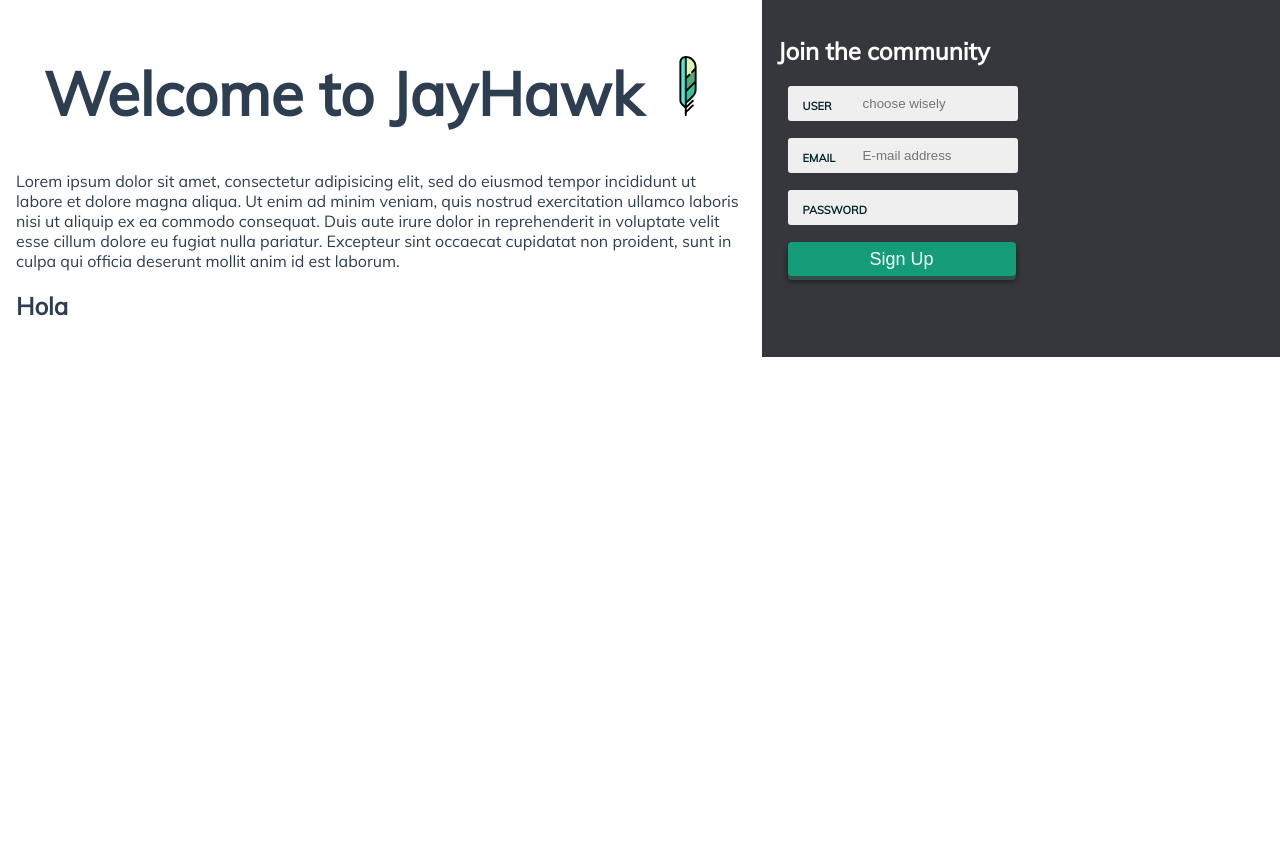
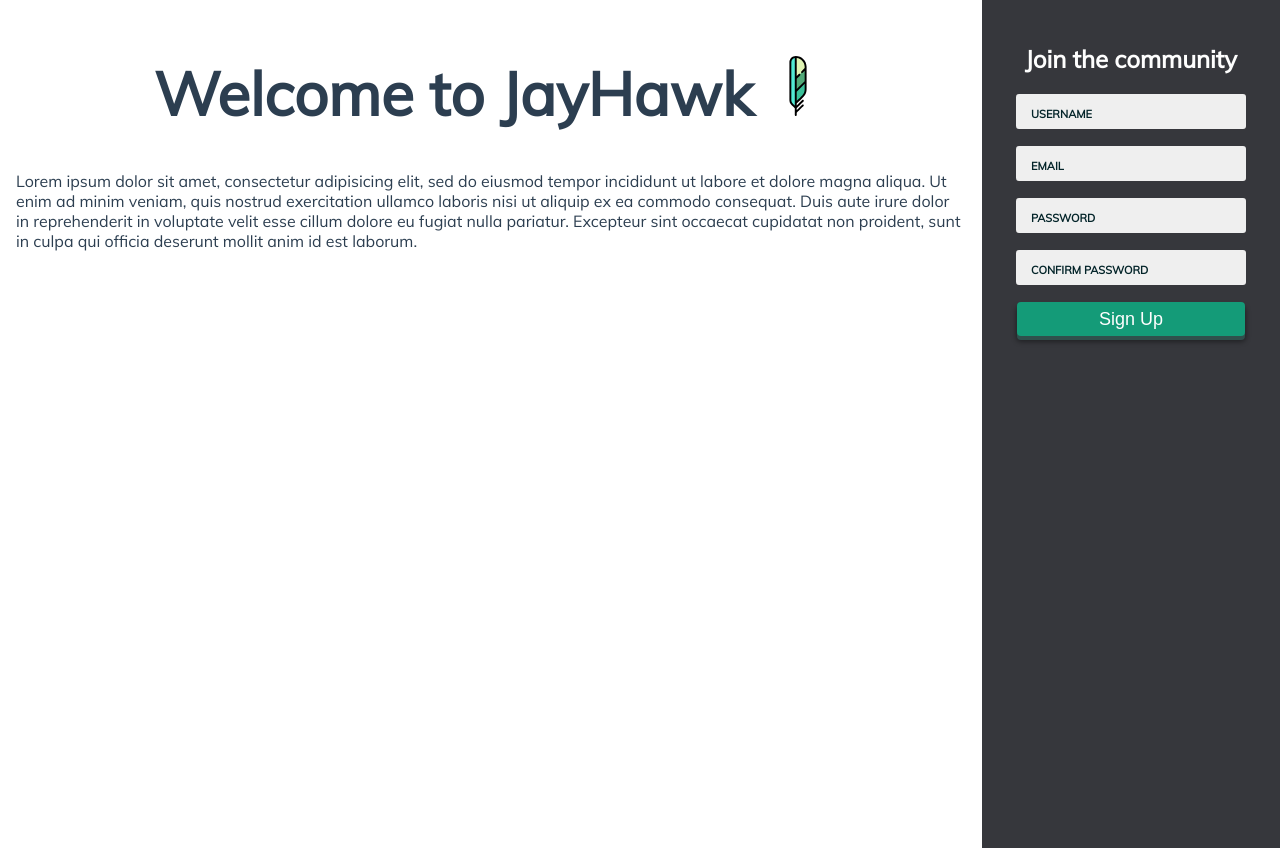
Before and after one commit to RonyVidaur/jayhawk, a React (Create React App) app: page / in a window 1280 px wide. Before the commit the page ends 800 px from the top, so only its background shows below. Built offline with nearby package versions, Linux system fonts and the light colour scheme.

Commit message:
landing page standard style & warnings supressing

```diff
--- a/src/App.js
+++ b/src/App.js
@@ -1,6 +1,5 @@
 import React, { Component } from 'react'
 import './App.css'
-import logo from './assets/images/logo.svg'
 import Holder from './components/Holder'
 
 class App extends Component {
--- a/src/components/FormHolder.js
+++ b/src/components/FormHolder.js
@@ -1,4 +1,4 @@
-import React, { PropTypes } from 'react'
+import React from 'react'
 import SignupForm from './signup/SignupForm'
 
 class FormHolder extends React.Component {
--- a/src/components/common/Button.js
+++ b/src/components/common/Button.js
@@ -17,7 +17,6 @@ const Button = styled.button`
   position: relative;
   width: 228px;
   height: 34px;
-  margin-left: 10px;
   text-shadow: 0 -1px -1px #af3a2a;
   box-shadow: 0 4px 0 ${accent}, 0 5px 5px 1px rgba(0, 0, 0, 0.4);
   transition: all 0.15s ease-in-out;
--- a/src/components/common/Greeting.js
+++ b/src/components/common/Greeting.js
@@ -1,4 +1,4 @@
-import React, { PropTypes } from 'react'
+import React from 'react'
 import logo from '../../assets/images/logo.svg'
 import Logo from './Logo'
 
@@ -7,10 +7,9 @@ class Greeting extends React.Component {
   render () {
     return (
       <div>
-        <h1>Welcome to JayHawk <Logo src={logo} alt="jayhaw" mini /></h1>
+        <h1>Welcome to JayHawk  <Logo src={logo} alt="jayhaw" mini /></h1>
 
         <p>Lorem ipsum dolor sit amet, consectetur adipisicing elit, sed do eiusmod tempor incididunt ut labore et dolore magna aliqua. Ut enim ad minim veniam, quis nostrud exercitation ullamco laboris nisi ut aliquip ex ea commodo consequat. Duis aute irure dolor in reprehenderit in voluptate velit esse cillum dolore eu fugiat nulla pariatur. Excepteur sint occaecat cupidatat non proident, sunt in culpa qui officia deserunt mollit anim id est laborum.</p>
-        <h2>Hola</h2>
       </div>
     )
   }
--- a/src/components/common/Logo.js
+++ b/src/components/common/Logo.js
@@ -1,5 +1,4 @@
 import styled from 'styled-components'
-import logo from '../../assets/images/logo.svg'
 
 const Logo = styled.img`
   hight: ${ props => props.mini ? '60px' : '100px' };
--- a/src/components/common/TextField.js
+++ b/src/components/common/TextField.js
@@ -1,10 +1,18 @@
-import React, { PropTypes } from 'react'
+import React from 'react'
 import '../../styles/textfields.css'
 
-const TextField = ({ field, value, label, type, placeholder }) => {
+const TextField = ({ field, value, label, type, placeholder, onChange }) => {
   return (
     <span>
-      <input className="balloon" value={value} name={field} type={type} placeholder={placeholder} /><label htmlFor={field}>{label}</label>
+      <input className="balloon"
+        value={value}
+        name={field}
+        type={type}
+        onChange={onChange}
+        placeholder={placeholder} />
+      <label htmlFor={field}>
+        {label}
+      </label>
     </span>
   )
 }
--- a/src/components/signup/SignupForm.js
+++ b/src/components/signup/SignupForm.js
@@ -1,4 +1,4 @@
-import React, { PropTypes } from 'react'
+import React from 'react'
 import TextField from '../common/TextField'
 import Button from '../common/Button'
 
@@ -10,9 +10,15 @@ class SignupForm extends React.Component {
       username: '',
       email: '',
       password: '',
-      passwordConfirmation : '',
+      passwordConfirmation: '',
       errors: {}
     }
+    this.onChange = this.onChange.bind(this)
+    this.onSubmit = this.onSubmit.bind(this)
+}
+
+  onChange(e) {
+    this.setState({ [e.target.name]: e.target.value})
   }
 
   onSubmit(e) {
@@ -21,33 +27,40 @@ class SignupForm extends React.Component {
   }
 
   render () {
-    const { errors } = this.state
     return (
       <form onSubmit={this.onSubmit}>
         <h2>Join the community</h2>
+
         <TextField
-          field={this.state.username}
-          placeholder="choose wisely"
+          field='username'
           type="text"
+          onChange={this.onChange}
           value={this.state.username}
-          label="user"
+          label="username"
                     />
         <TextField
-          field={this.state.email}
-          placeholder="E-mail address"
+          field="email"
           type="text"
+          onChange={this.onChange}
           value={this.state.email}
           label="email"
                     />
 
         <TextField
-          field={this.state.password}
-          placeholder=""
+          field='password'
           type="password"
+          onChange={this.onChange}
           value={this.state.password}
           label="password"
                     />
-        <Button href="" type="submit" primary>Sign Up</Button>
+        <TextField
+          field='passwordConfirmation'
+          type="password"
+          onChange={this.onChange}
+          value={this.state.passwordConfirmation}
+          label="Confirm password"
+                    />
+      <Button href="" type="submit" primary>Sign Up</Button>
       </form>
 
     )
--- a/src/styles/splash.css
+++ b/src/styles/splash.css
@@ -7,13 +7,17 @@
 
 .left-half {
   background-color: #ffffff;
-  flex: 3;
+  flex: 5;
   padding: 1rem;
 }
 
 .right-half {
   color: #FEFEFE;
   background-color: #36373C;
-  flex: 2;
-  padding: 1rem;
+  flex: 1;
+  padding: 1.5rem;
+  height: 100vh;
+
+
+  text-align: center;
 }
```
Also changed, not shown: src/components/Holder.js (+5 -5 lines).
